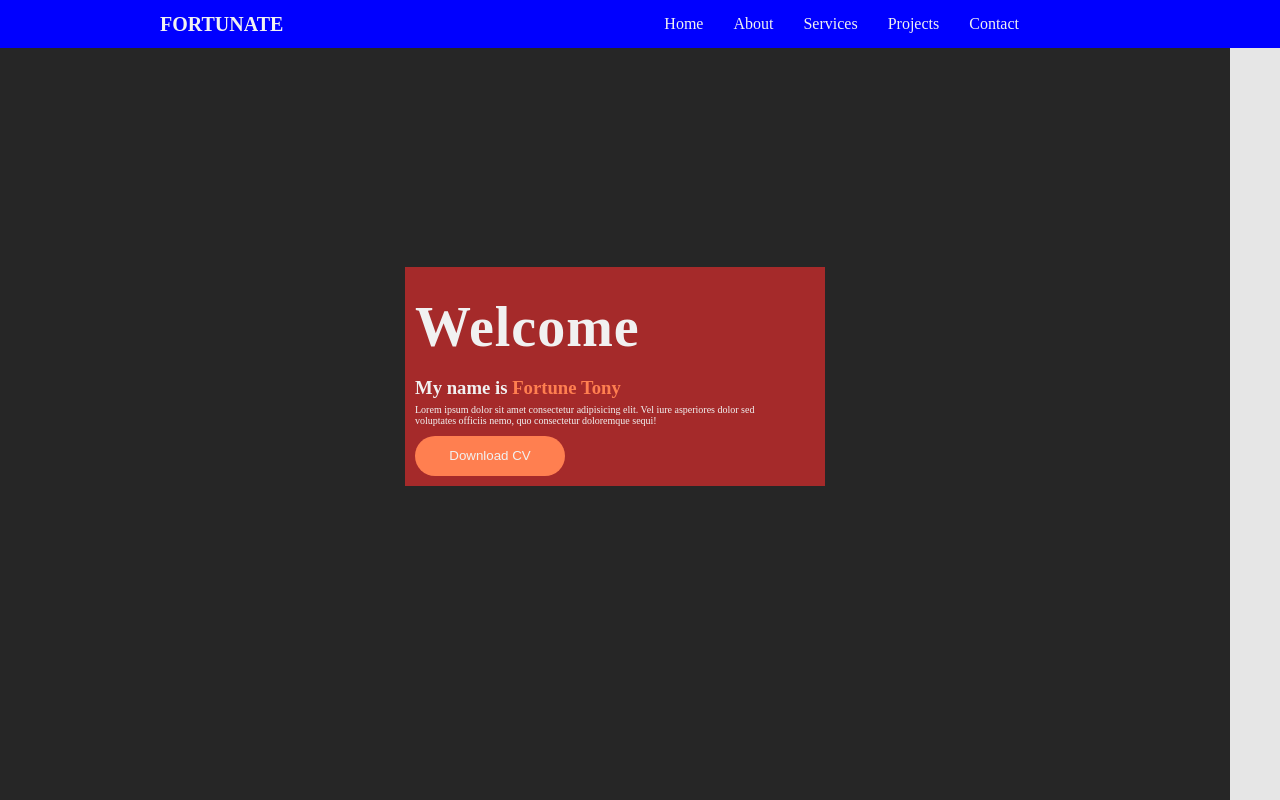
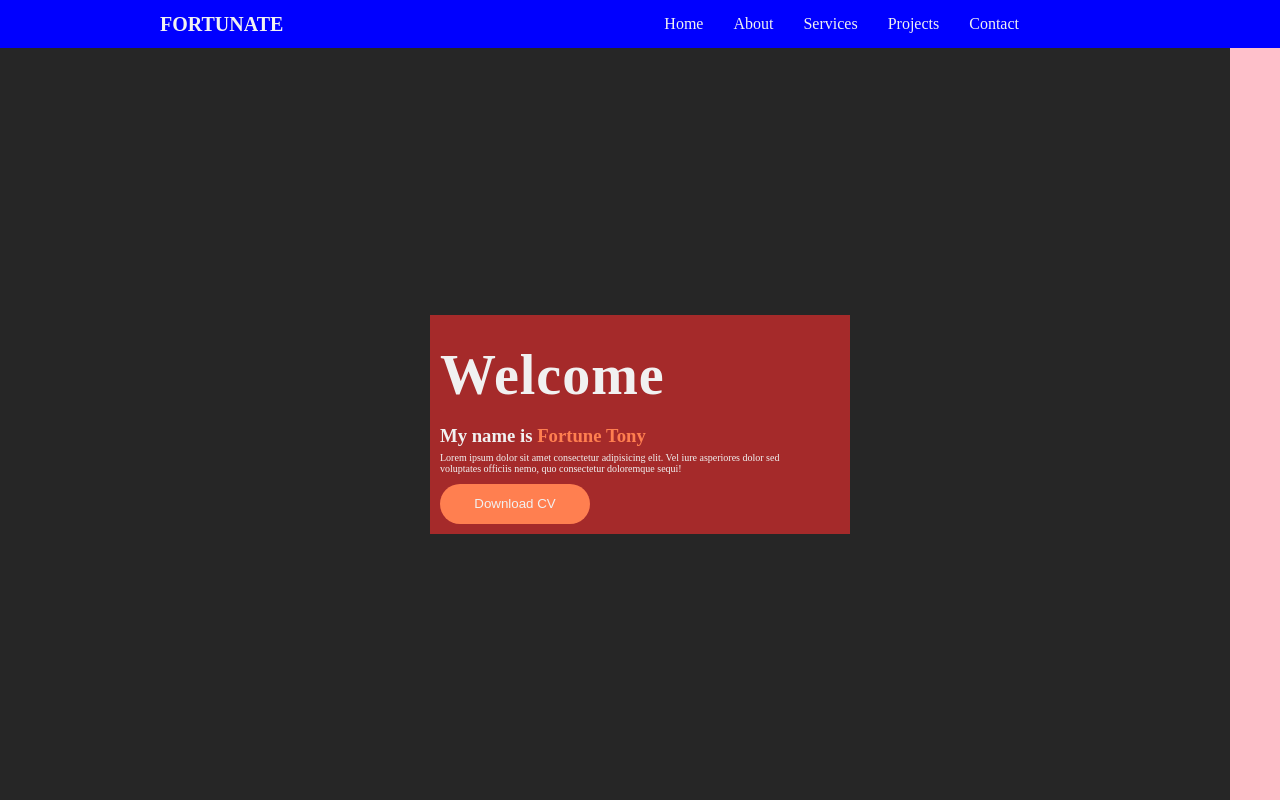
Before and after one commit to 4tunecodes/fortunytony.github.io, a plain HTML site: page index.html in a window 1280 px wide. Shown: the top 800 px of the page. Drawn offline with Linux system fonts and the light colour scheme.

Commit message:
Update portfolio.css

```diff
--- a/portfolio.css
+++ b/portfolio.css
@@ -10,6 +10,7 @@ body {
   background: #e6e6e6;
   overflow-x: hidden;
   margin-right: 50px;
+  background: pink;
 }
 .firstglance {
   height: 100vh;
@@ -56,6 +57,8 @@ body {
 }
 
 .firstglance .body {
+  position:fixed;
+  top:3rem;
   display: flex;
   justify-content: center;
   align-items: center;
```
